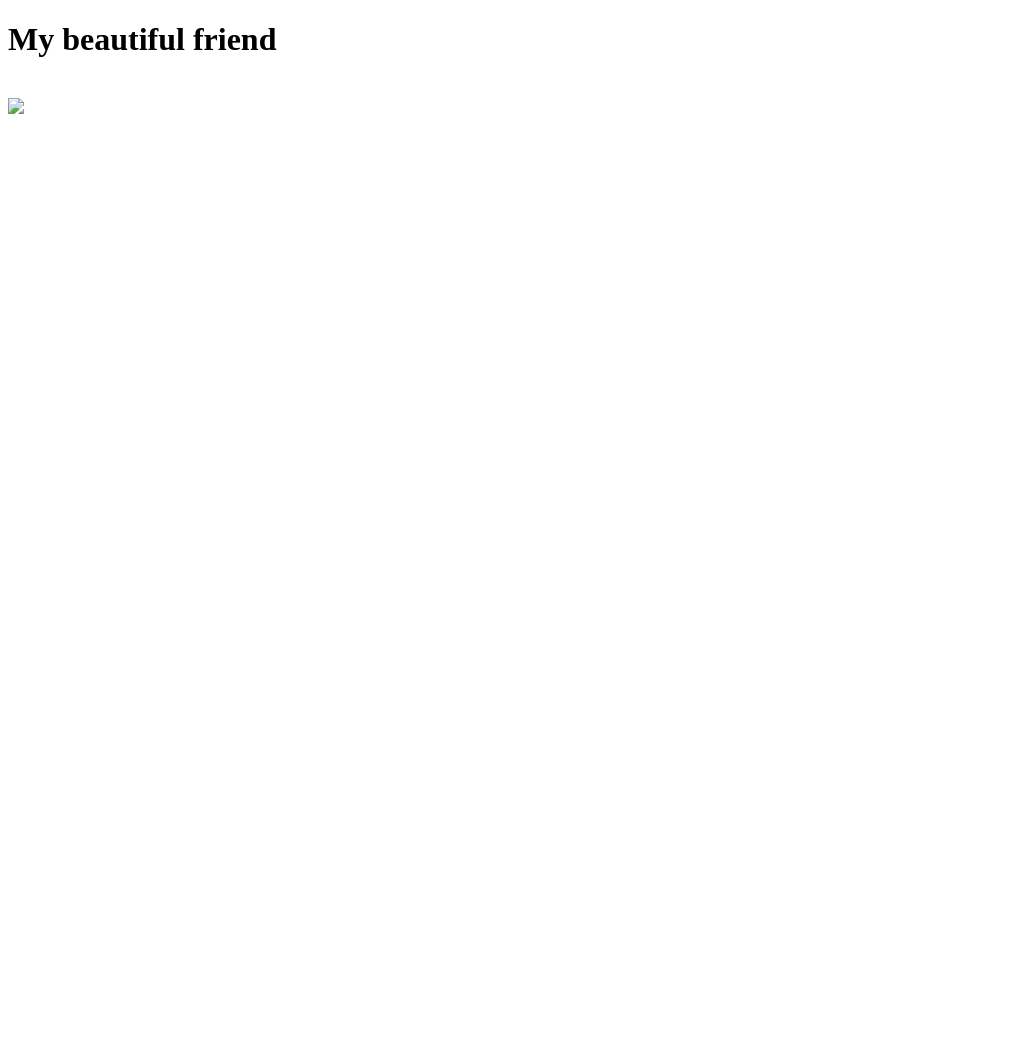
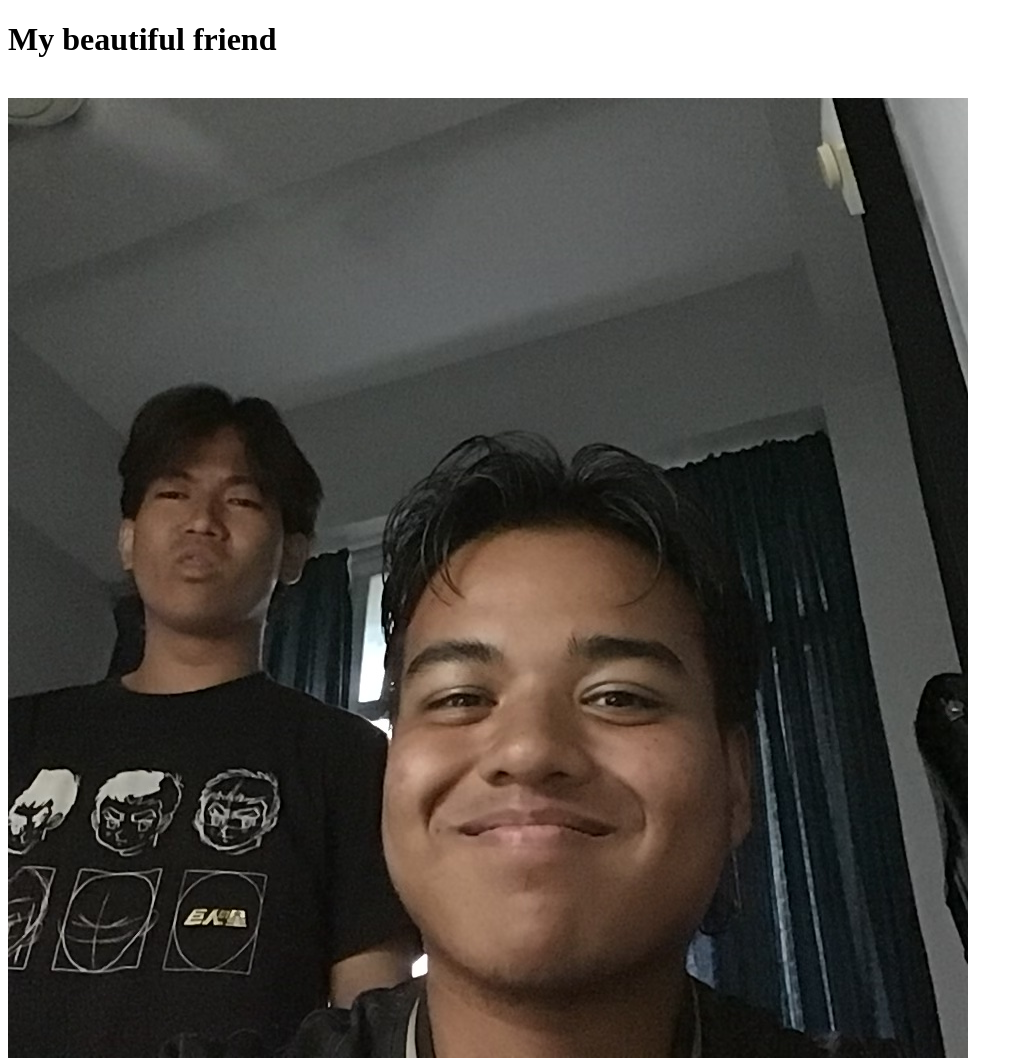
Before and after one commit to Gucci664/WebTech, a plain HTML site: page index.html in a window 1280 px wide. Shown: the whole page, without its empty margins (0-1023 px from the left). Before the commit the page ends 800 px from the top, so only its background shows below. Drawn offline with Linux system fonts and the light colour scheme.

Commit message:
Update index.html

```diff
--- a/index.html
+++ b/index.html
@@ -14,5 +14,5 @@
 <body>
   <h1>My beautiful friend</h1>
   <br>
-  <img src=
+  <img src="Zain.jpeg" alt="zain">
 </body>
```
